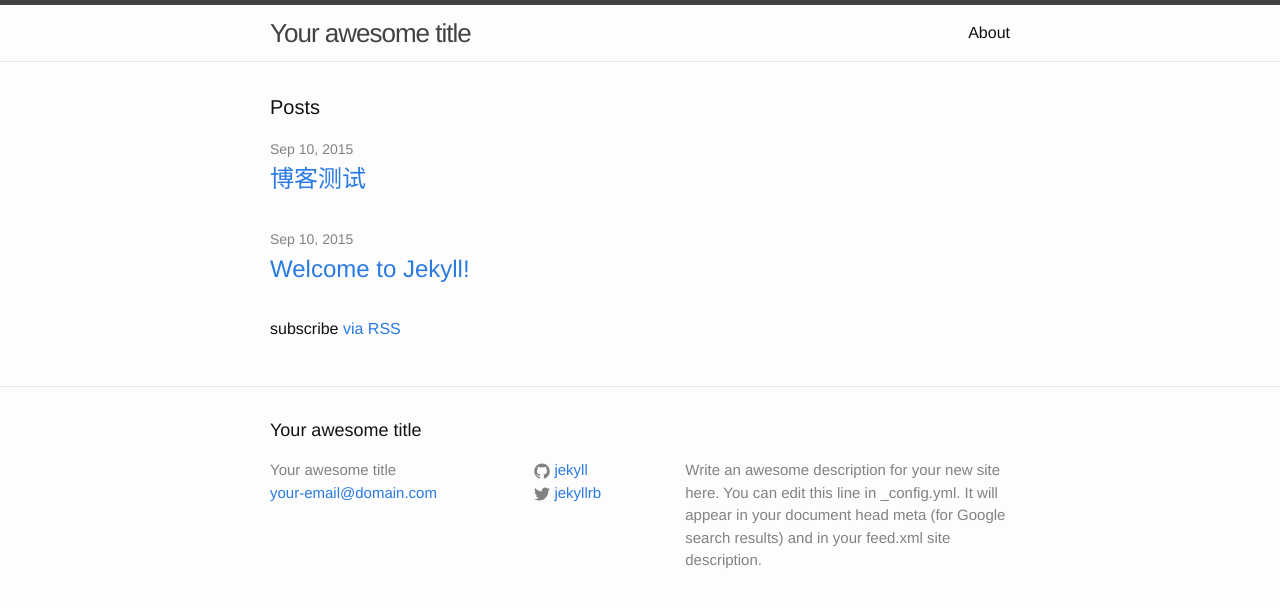
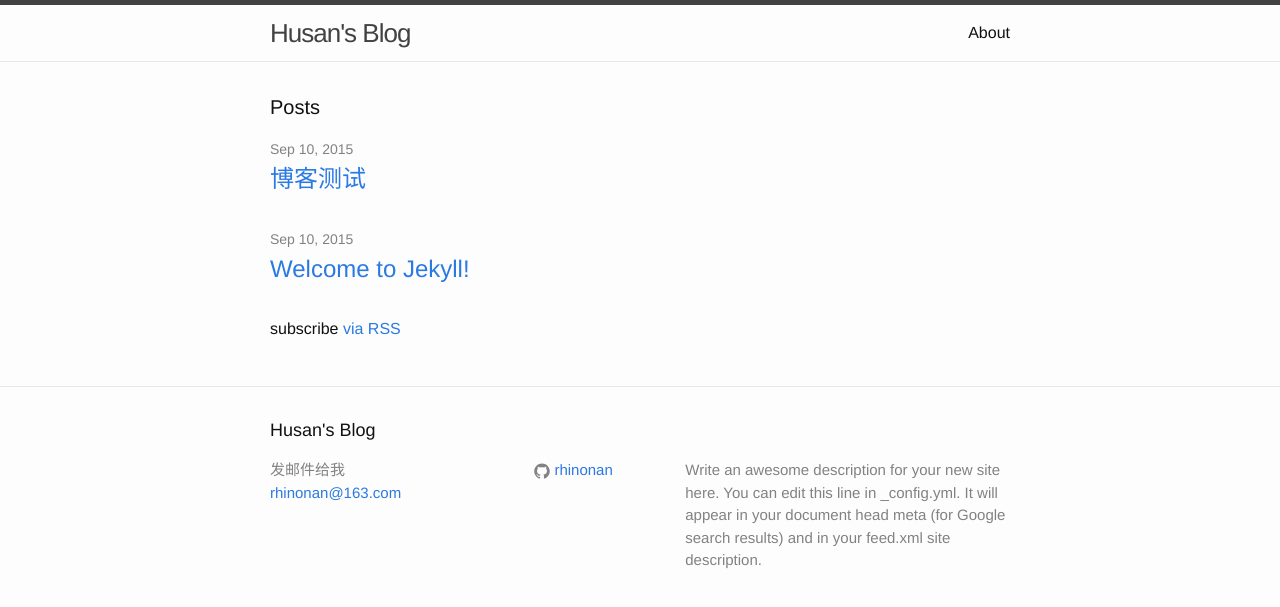
Before and after one commit to rhinonan/rhinonan.github.io, a Jekyll site: the page built from index.html, in a window 1280 px wide. Shown: the top 607 px of the page. Built offline with Jekyll 4.4.1, drawn with Linux system fonts in a browser that asks for light colours.

Commit message:
修改博客信息

```diff
--- a/_config.yml
+++ b/_config.yml
@@ -1,14 +1,14 @@
 # Site settings
-title: Your awesome title
-email: your-email@domain.com
+title: Husan's Blog
+email: rhinonan@163.com
 description: > # this means to ignore newlines until "baseurl:"
   Write an awesome description for your new site here. You can edit this
   line in _config.yml. It will appear in your document head meta (for
   Google search results) and in your feed.xml site description.
 baseurl: "" # the subpath of your site, e.g. /blog/
 url: "http://yourdomain.com" # the base hostname & protocol for your site
-twitter_username: jekyllrb
-github_username:  jekyll
+github_username:  rhinonan
+weibo_name: husan
 
 # Build settings
 markdown: kramdown
--- a/_includes/footer.html
+++ b/_includes/footer.html
@@ -7,7 +7,7 @@
     <div class="footer-col-wrapper">
       <div class="footer-col  footer-col-1">
         <ul class="contact-list">
-          <li>{{ site.title }}</li>
+          <li>发邮件给我</li>
           <li><a href="mailto:{{ site.email }}">{{ site.email }}</a></li>
         </ul>
       </div>
```
